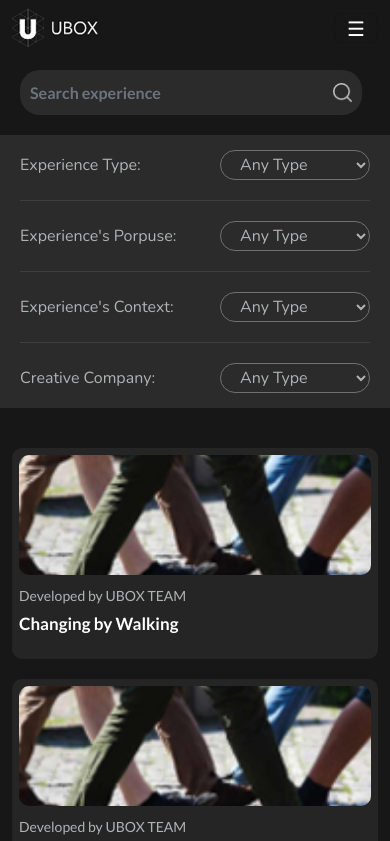
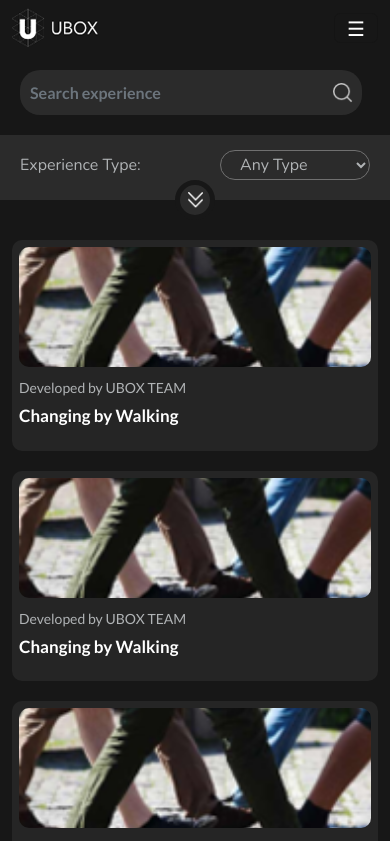
Before and after one commit to sankarMatrix/Ubox, an Angular app: page /search-listing in a window 390 px wide. Shown: the top 841 px of the page. Built offline with nearby package versions, Linux system fonts and the light colour scheme.

Commit message:
search page design

```diff
--- a/src/app/components/search-listing/search-listing.component.html
+++ b/src/app/components/search-listing/search-listing.component.html
@@ -7,13 +7,12 @@
                 <img src="assets/images/search.png" alt="" srcset="">
             </button>
         </form>
-        <!--<a class="btn btn-primary" (click)="basicCollapse.toggle()" role="button" [attr.aria-expanded]="!basicCollapse.collapsed" aria-controls="collapseExample">Link with href</a>-->
     </div>
     <!--Search Box Close-->
     <!--Search Top Bar Open-->
     <div class="searchTopBar">
         <form role="form">
-            <ul class="searchFilter">
+            <ul class="searchFilter" #collapse="ngbCollapse" [(ngbCollapse)]="isCollapsed">
                 <li>
                     <label for="experienceType">Experience Type:</label>
                     <select name="ExperienceType" id="experienceType">
@@ -59,6 +58,9 @@
                     </select>
                 </li>
             </ul>
+            <button type="button" class="btn btn-outline-primary btn-toggle-searchFilter" (click)="collapse.toggle()" [attr.aria-expanded]="!isCollapsed" aria-controls="collapseExample">
+                <img src="assets/images/arrow.png" alt="" srcset="">
+            </button>
         </form>
     </div>
     <!--Search Top Bar Close-->
--- a/src/app/components/search-listing/search-listing.component.scss
+++ b/src/app/components/search-listing/search-listing.component.scss
@@ -17,6 +17,7 @@
         margin:0 auto;
         padding:15px 20px;
         background-color:#2B2B2B;
+        position:relative;
         form{
             display:block;
             width:100%;
@@ -102,7 +103,14 @@
                         }
                     }
                 }
-                @media only screen and (max-width:991px) {
+            }
+            @media only screen and (max-width:991px) {
+                display:block;
+                visibility:visible;
+                height:35px;
+                min-height:35px;
+                overflow:hidden;
+                li{
                     display:flex;
                     width:100%;
                     padding:0 0 20px 0;
@@ -123,6 +131,50 @@
                         min-height:30px;
                     }
                 }
+            }
+        }
+        .searchFilter.collapse.show{
+            @media only screen and (max-width:991px) {
+                display:block;
+                visibility:visible;
+                height:auto;
+                min-height:35px;
+                overflow:visible;
+            }
+        }
+        .btn.btn-toggle-searchFilter{
+            display:none;
+            @media only screen and (max-width:991px) {
+                display:block;
+                background-color:#2B2B2B;
+                border-radius:99%;
+                -moz-border-radius:99%;
+                -webkit-border-radius:99%;
+                width:40px;
+                height:40px;
+                border:5px solid #171717;
+                position:absolute;
+                outline:none;
+                box-shadow:none;
+                bottom:-20px;
+                top:auto;
+                left:calc(50% - 20px);
+                text-align: center;
+                margin:0 auto;
+                padding:0;
+                img{
+                    max-width:100%;
+                    width:15px;
+                    display:block;
+                    margin:0 auto;
+                }
+            }
+        }
+        .btn.btn-toggle-searchFilter[aria-expanded="true"]{
+            img{
+                transform: rotate(180deg);
+                -moz-transform: rotate(180deg);
+                -webkit-transform: rotate(180deg);
             }
         }
     }
--- a/src/app/components/search-listing/search-listing.component.ts
+++ b/src/app/components/search-listing/search-listing.component.ts
@@ -11,5 +11,5 @@ export class SearchListingComponent implements OnInit {
 
   ngOnInit(): void {
   }
-
+  public isCollapsed = true;
 }
```
Also changed, not shown: src/assets/images/arrow.png (added).
